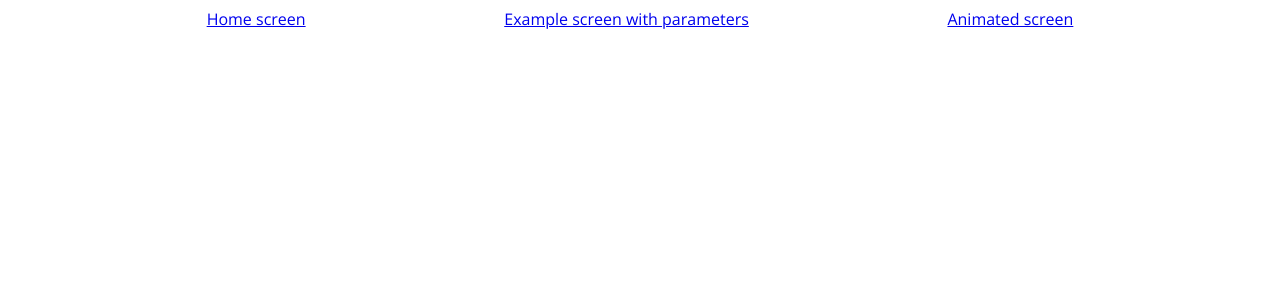
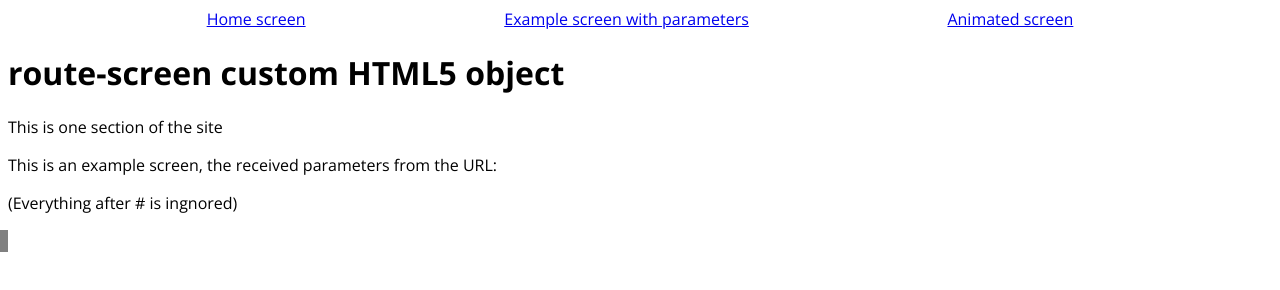
Before and after one commit to optimisme/inapp-routing, a plain HTML site: page index.html in a window 1280 px wide. Drawn offline with nearby package versions, Linux system fonts and the light colour scheme.

Commit message:
Added base url

```diff
--- a/index.html
+++ b/index.html
@@ -25,6 +25,7 @@
             }
         </style>
         <script>
+            routing.base = '/html5-routing'
             function setParameters (arr) {
                 document.getElementById('parameters').innerHTML = JSON.stringify(arr)
             }
--- a/routing.js
+++ b/routing.js
@@ -14,6 +14,8 @@
         this.route = this.defaultRoute
         this.args = []
         this.handler = this.init.bind(this)
+        this.base = document.location.origin
+        this.basePosition = 1
 
         window.addEventListener('load', () => { this.init() })
         window.addEventListener('popstate', (e) => { this.changeTo(e.state.html, true); return false })
@@ -22,7 +24,7 @@
             if (element.tagName == 'A') {
               e.preventDefault()
               e.stopPropagation()
-              this.changeTo(element.href.replace(document.location.origin, ''))
+              this.changeTo(element.href.replace(this.base, ''))
               return false
             }
         })
@@ -30,7 +32,7 @@
 
     // Change to route defined by 'url' (if necessary)
     init () {
-        let path = document.URL.replace(document.location.origin, ''),
+        let path = document.URL.replace(this.base, ''),
             cnt = 0,
             routes = document.querySelectorAll(ObjRouteScreen.name)
 
@@ -42,6 +44,11 @@
         }
 
         this.changeTo(path)
+    }
+
+    set base (url) {
+        this.base = document.location.origin + url
+        this.basePosition = url.split('/').length
     }
 
     // Change route
@@ -85,10 +92,10 @@
         document.body.scrollTop = 0
 
         // Set and show new route
-        this.route = '/' + arr[1]
+        this.route = '/' + arr[this.basePosition]
         refRoute = document.querySelector(ObjRouteScreen.name + '#' + this.route.substr(1))
         refRoute.style.display = ''
-        this.args = arr.splice(2)
+        this.args = arr.splice(this.basePosition + 1)
         await this.waitNone(refRoute, false)
         if (refRoute.getAttribute('onshow')) {
             await eval(refRoute.getAttribute('onshow'))
```
